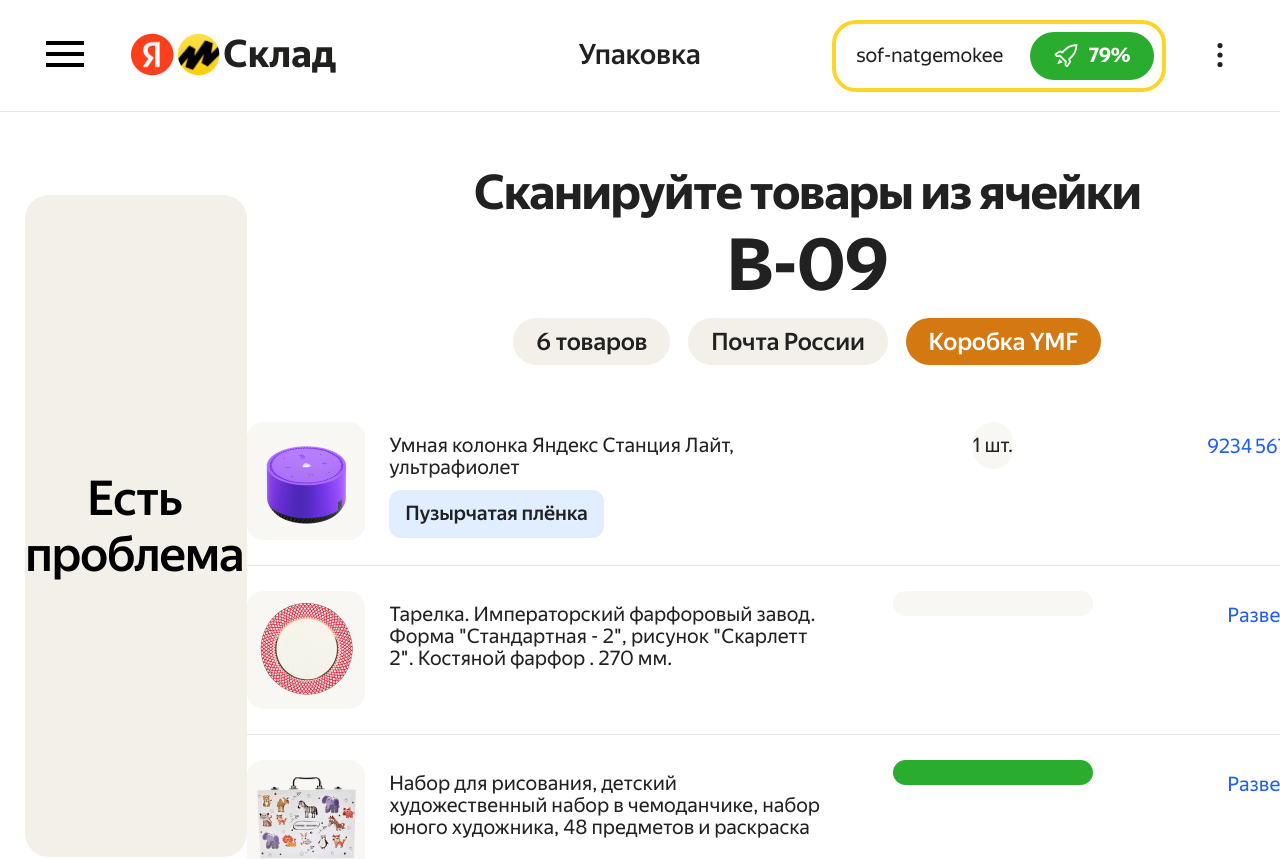
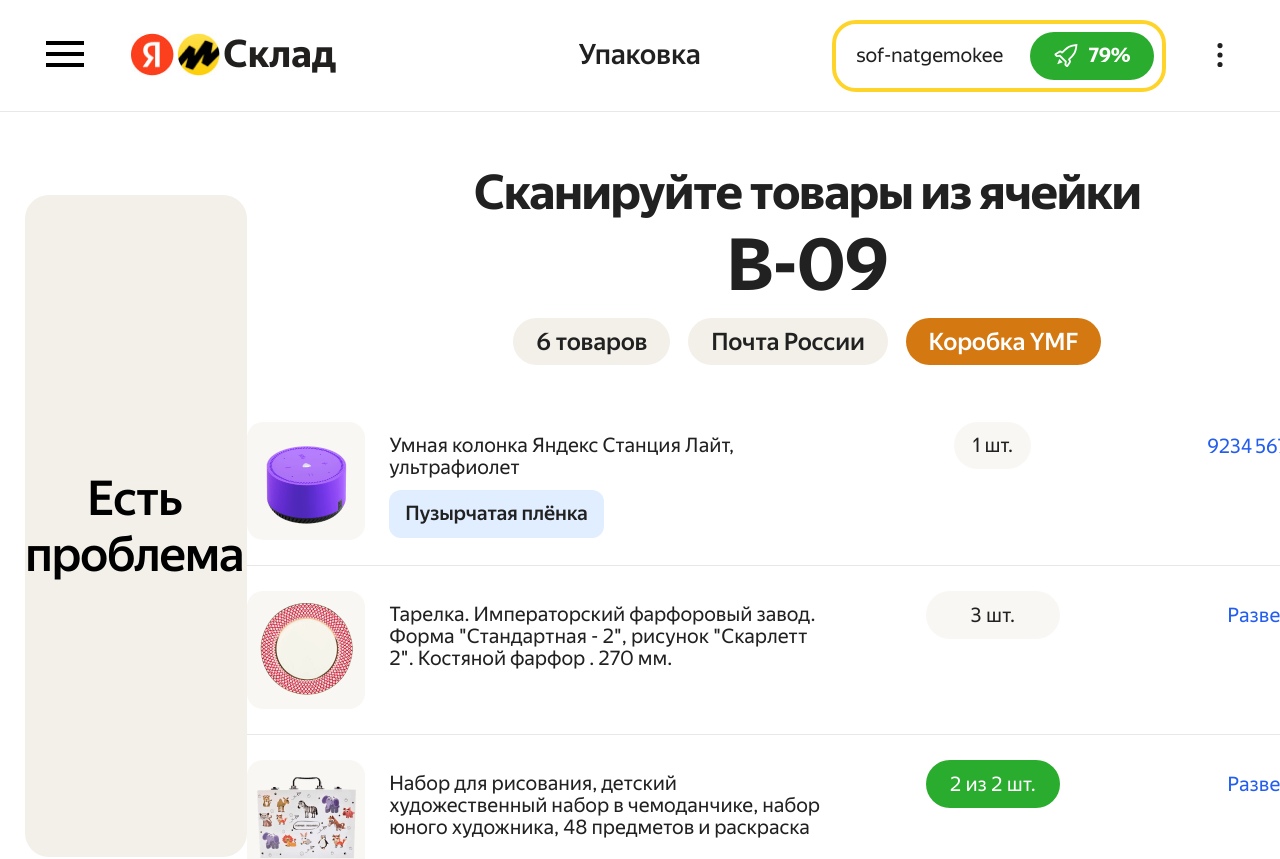
Before and after one commit to nidoveralis/product-packing-react, a React (Create React App) app: page / in a window 1280 px wide. Shown: the top 859 px of the page. Built offline with nearby package versions, Linux system fonts and the light colour scheme.

Commit message:
feat: create and styled progress bar

```diff
--- a/src/components/Card/Card.css
+++ b/src/components/Card/Card.css
@@ -31,19 +31,12 @@
   padding-bottom: 12.5px;
   padding-top: 12.5px;
   text-align: center;
+  width: 77px;
 }
 
 .card__count_active {
   background-color: #2AAD2E;
   color: #fff;
-}
-
-.card__count_one {
-  width: 77px;
-}
-
-.card__count_no-one {
-  width: 134px;
 }
 
 .card__description {
@@ -116,3 +109,31 @@
   letter-spacing: -.011em;
   height: 48px;
 }
+
+.progress-bar {
+  height: 48px;
+  width: 134px;
+  display: flex;
+  align-items: center;
+  justify-content: center;
+}
+
+.progress-bar__conteiner {
+  width: 100%;
+  height: 100%;
+  background-color: rgba(243, 240, 233, 0.5);
+}
+
+.progress-bar__fill {
+  height: 100%;
+  background-color: #2AAD2E;
+}
+
+.progress-bar__subtitle {
+  position: absolute;
+  margin: 0;
+}
+
+.progress-bar__subtitle_active {
+  color: #fff;
+}
--- a/src/components/Card/Cards.js
+++ b/src/components/Card/Cards.js
@@ -2,28 +2,26 @@
 import './Card.css';
 
 
-function Card({item, onScanCard}) {
-//width/count*scan
-//style{{backgroundColor 0 - 25 -100%}}
-// background: linear-gradient(to left,  rgba(243, 240, 233, 0.5) `${Math.floor(item.scan*100/item.count)}%`, rgba(42, 173, 46, 0.25) `${Math.floor(100 - (item.scan*100/item.count))}%`);
+function Card({item, onScanCard, }) {
+
   const [hiddenProducts,setHiddenProducts]= React.useState(true);
-  const [valueScan,setValueScan]= React.useState(0);
+  const [itemScan,setItemScan]= React.useState(true);
 
   const tagCardClass = `card__tag ${item.tag ? "card__tag_active" : ""}`;
   const countContent = item.scan===0 ? `${item.count} шт.` : `${item.scan} из ${item.count} шт.`;
-  const countCardClass = `card__count conteiner ${item.full ? "card__count_active" : ""}`;///////card__count_no-one
+  const countCardClass = `card__count conteiner ${item.full ? "card__count_active" : ""}`;
+  const progressCardClass = `progress-bar__subtitle ${item.full ? "progress-bar__subtitle_active" : ""}`;
+
   const hiddenProductsClass = `card__conteiner ${hiddenProducts ? "card__conteiner_hidden" : ""}`;
-
+  const progressColor = `${Math.floor((100 / item.count) * item.scan)}%`;
 
   function handleScanProduct() {
-    onScanCard(item)
+    onScanCard(item);
   };
 
   function openHiddenProducts() {
     setHiddenProducts(!hiddenProducts);
   };
-
-
 
   return (
     <li className="card" >
@@ -33,8 +31,15 @@
           <p className="card__description">{item.description}</p>
           <p className={tagCardClass}>{item.tag}</p>
         </div>
-        {item.count>1 ?  <progress className={countCardClass}  onClick={handleScanProduct} >{item.barcode[0]}</progress> : <div className={countCardClass} >1 шт.</div>}
-        {item.count>1 ? <button className="card__number card__button-more" onClick={openHiddenProducts} >Развернуть</button> : <button className="card__number"  onClick={handleScanProduct} >{item.barcode[0]}</button> }
+        {item.count>1 ?
+            <div className="progress-bar">
+            <div className="progress-bar__conteiner conteiner">
+              <div className="progress-bar__fill conteiner" style={{width: progressColor, opacity: progressColor }}></div>
+            </div>
+            <p className={progressCardClass}>{countContent}</p>
+            </div>
+        : <div className={countCardClass} >1 шт.</div> }
+        {item.count>1 ? <button className="card__number card__button-more" onClick={openHiddenProducts}>Развернуть</button> : <button className="card__number"  onClick={handleScanProduct} >{item.barcode[0]}</button> }
       </div>
       {item.barcode.map((el)=>
         <div className={hiddenProductsClass} key={el}>
@@ -46,6 +51,8 @@
         <button className='card__number' onClick={handleScanProduct} >{el}</button>
       </div>
       )}
+
+
     </li>
   )
 }
```
Lines whose indentation alone changed are shown as unchanged.
